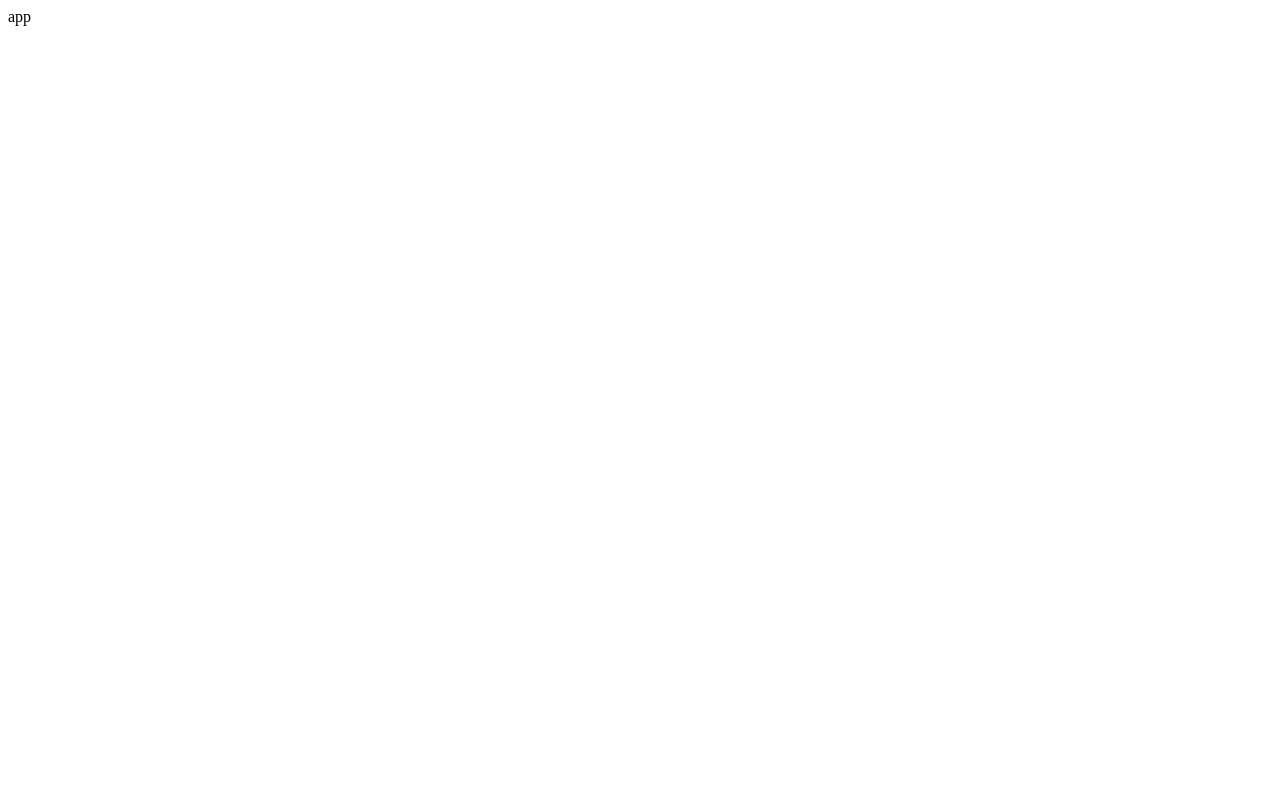
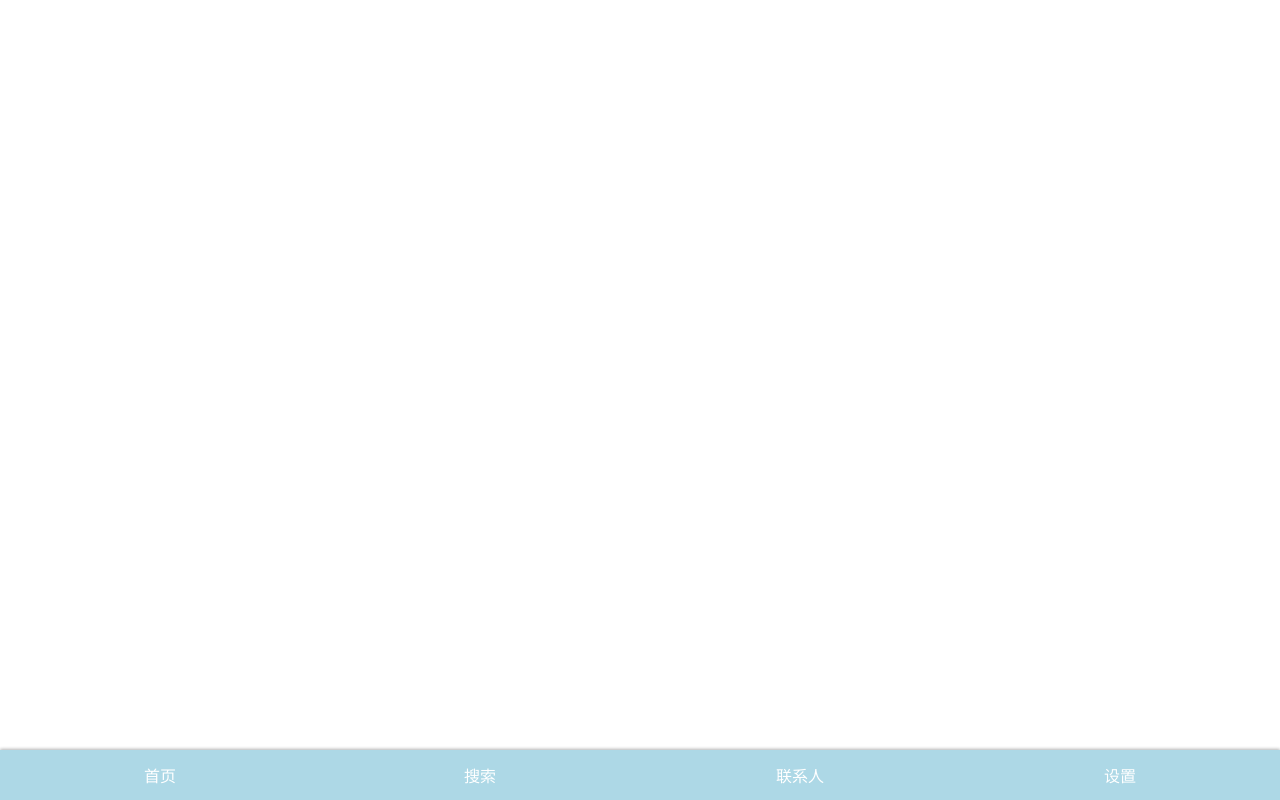
Before and after one commit to scabls/tabbar, a Vue app: page / in a window 1280 px wide. Built offline with nearby package versions, Linux system fonts and the light colour scheme.

Commit message:
静态页面

```diff
--- a/src/App.vue
+++ b/src/App.vue
@@ -1,7 +1,35 @@
 <template>
-  <div>app</div>
+  <div class="tab-bar">
+    <div class="tab-bar-item">首页</div>
+    <div class="tab-bar-item">搜索</div>
+    <div class="tab-bar-item">联系人</div>
+    <div class="tab-bar-item">设置</div>
+  </div>
 </template>
 
 <script setup></script>
 
-<style scoped></style>
+<style>
+* {
+  margin: 0;
+  padding: 0;
+  box-sizing: border-box;
+}
+.tab-bar {
+  position: fixed;
+  left: 0;
+  bottom: 0;
+  display: flex;
+  justify-content: space-around;
+  width: 100%;
+  height: 50px;
+  background-color: lightblue;
+  box-shadow: 0 -1px 3px rgba(0, 0, 0, 0.3);
+}
+.tab-bar-item {
+  flex: 25%;
+  text-align: center;
+  align-content: center;
+  color: #fff;
+}
+</style>
```
